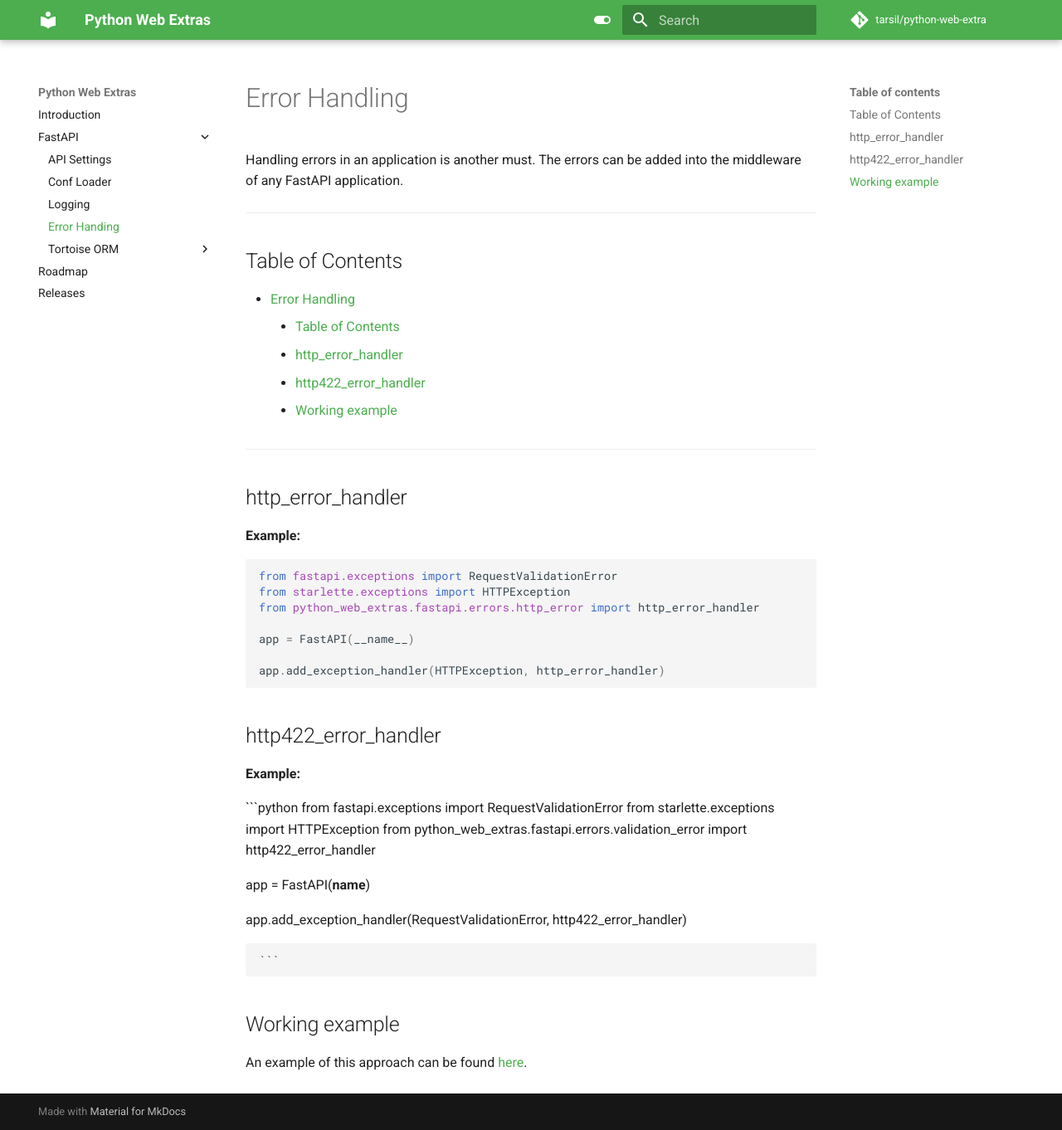
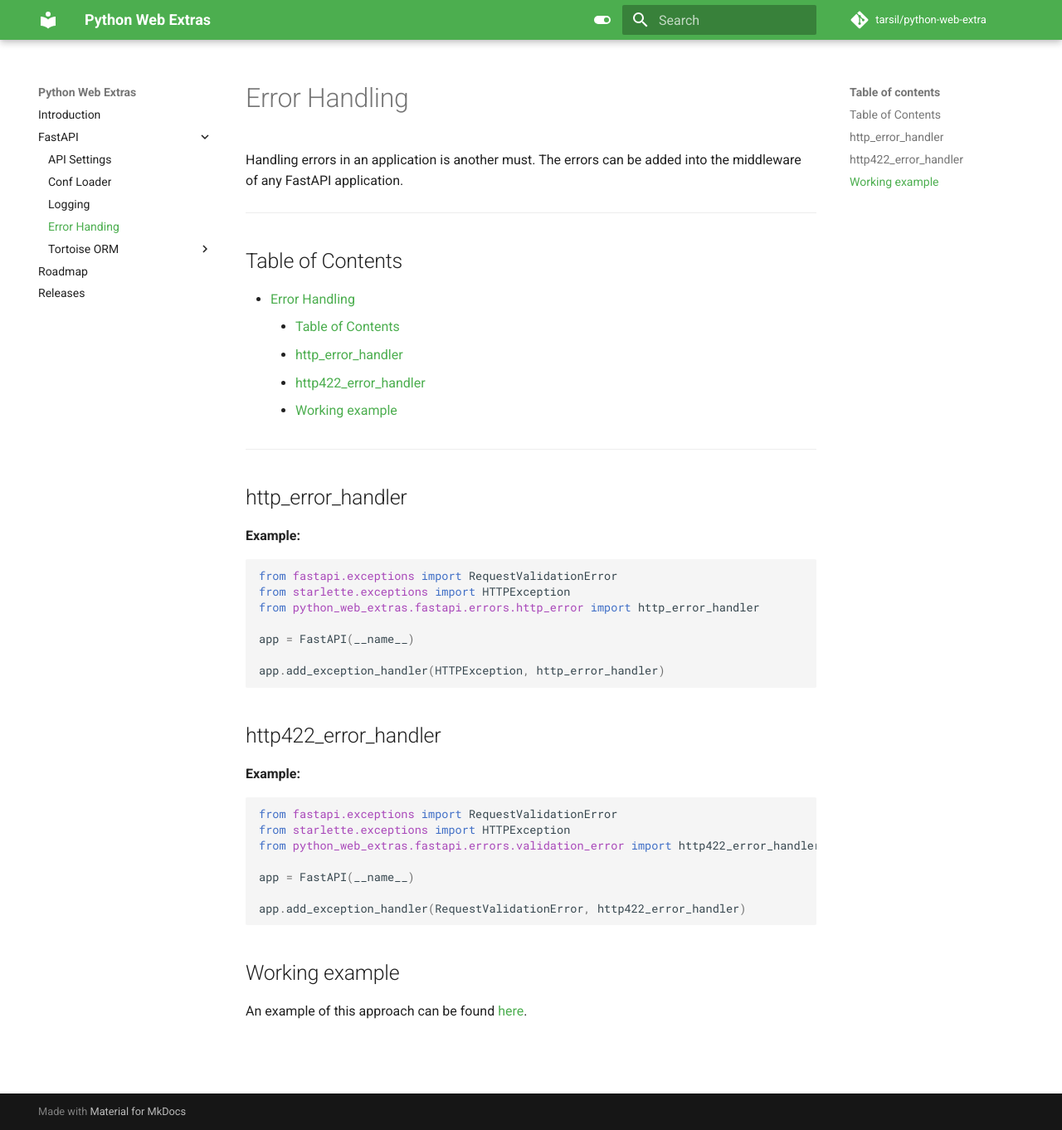
Before and after one commit to tarsil/python-web-extras, an MkDocs documentation site: the page built from docs/fastapi/errors.md, in a window 1280 px wide and 1362 px high. Shown: the whole window at 83% size. Built offline with MkDocs 1.6.1 and Material for MkDocs 9.7.7, drawn with Linux system fonts in a browser that asks for light colours; comment, search, counter and statistics services are not loaded; some of the changed lines change nothing that is shown.

Commit message:
fix typos

````diff
--- a/docs/fastapi/errors.md
+++ b/docs/fastapi/errors.md
@@ -44,7 +44,7 @@
 
 app.add_exception_handler(RequestValidationError, http422_error_handler)
 
-    ```
+```
 
 ## Working example
 
--- a/mkdocs.yml
+++ b/mkdocs.yml
@@ -2,7 +2,7 @@
 site_description: Utils for python web frameworks (FastAPI, Quart...).
 
 repo_name: tarsil/python-web-extra
-repo_url: https://github.com/tarsil/python-web-extra
+repo_url: https://github.com/tarsil/python-web-extras
 edit_uri: ""
 
 theme:
````
